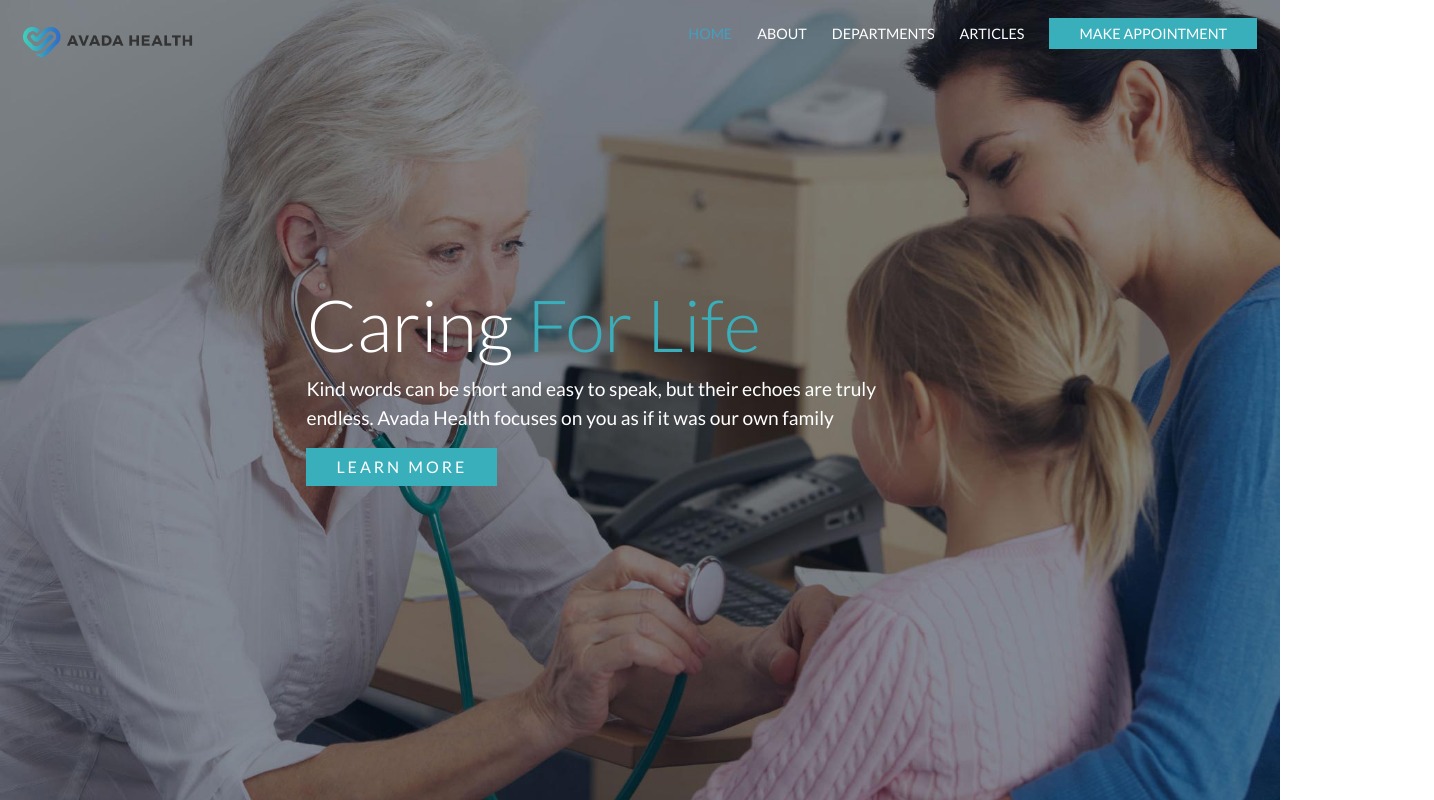
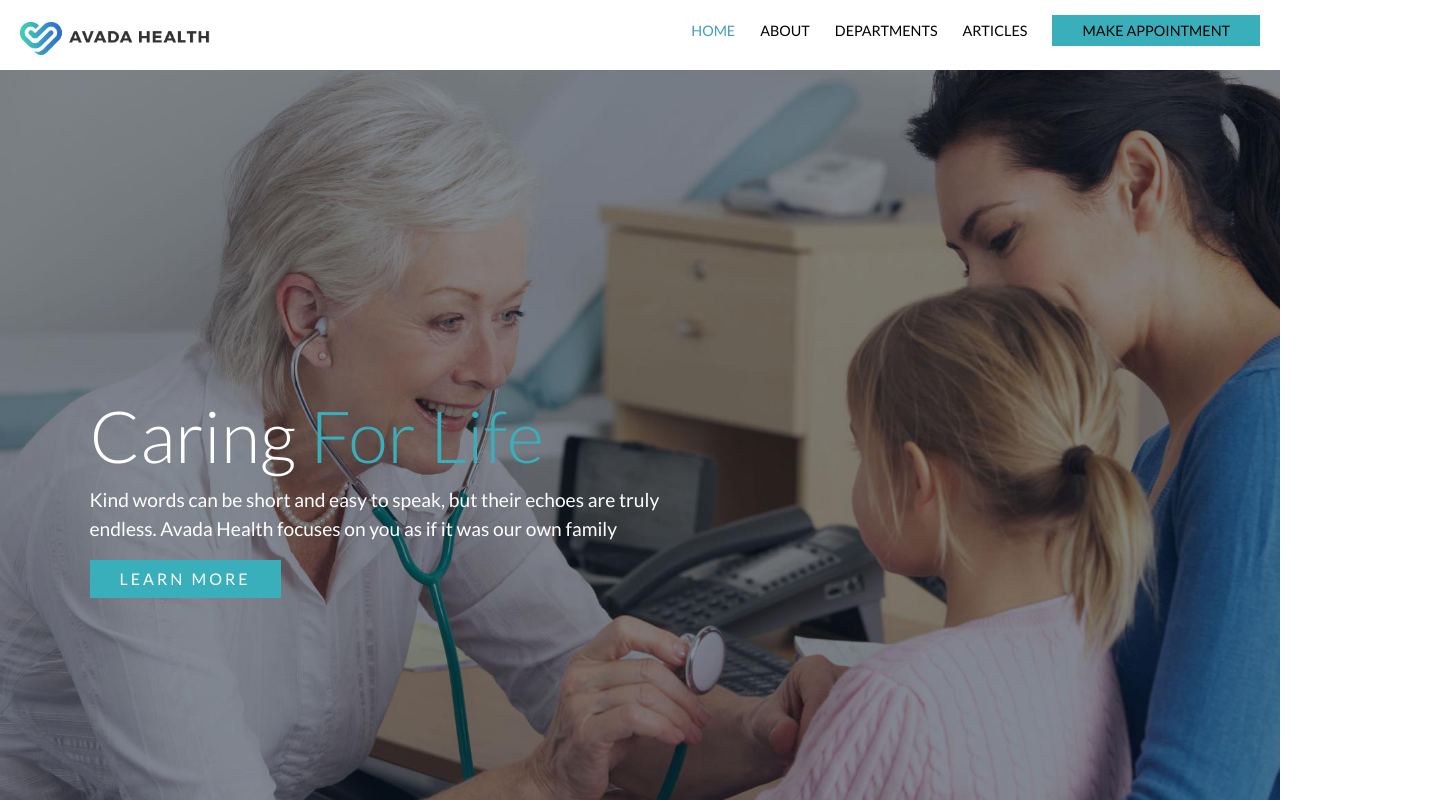
Before and after one commit to Clipper4rancione/proj-html-vuejs, a Vue app: page / in a window 1280 px wide. Shown: the top 800 px of the page, 1434 px wide, since content can reach past the window. Built offline with nearby package versions, Linux system fonts and the light colour scheme; a small style sheet from the web is missing.

Commit message:
removed positioning on header and jumbotron

```diff
--- a/src/components/AppHeader.vue
+++ b/src/components/AppHeader.vue
@@ -8,6 +8,7 @@
     <header>
         <!-- Logo -->
         <!-- Menu navigazione dinamico -->
+        <div class="h-wrapper">
             <div class="logo-area">
                 <img src="../assets/img/medical_logo_1x_dark.png" alt="">
             </div>
@@ -25,6 +26,7 @@
                         </a></li>
                 </ul>
             </div>
+        </div>
     </header>
 </template>
 
@@ -32,23 +34,21 @@
 <style lang="scss" scoped>
 
     header {
-        position: sticky;
-        top: 0;
-        left: 0;
-        padding: 23px;
-        overflow: hidden;
-        display: flex;
-        justify-content: space-between;
-        align-items: center;
-        z-index: 999;
+        height: 70px;
 
+        .h-wrapper{
+            width: 100%;
+            padding: 20px;
+            display: flex;
+            justify-content: space-between;
+            align-items: center;
+        }
         .nav-header-active{
             color: #449ebf;
         }
 
             .logo-area{
-                height: 100%;
-                width: 170px;
+                width: 190px;
 
                 img{
                     width: 100%;
@@ -59,6 +59,7 @@
             ul{
                 list-style: none;
                 display: flex;
+                align-items: center;
 
                 li{
                     margin-left: 25px;
@@ -66,7 +67,7 @@
                     font-size: 0.9rem;
 
                     a{
-                        color: white;
+                        color: black;
                     }
                 }
             }
--- a/src/components/AppJumbo.vue
+++ b/src/components/AppJumbo.vue
@@ -5,8 +5,8 @@
 </script>
 
 <template>
-    <section id="jumbotron">
-        <div class="container d-flex align-items-center">
+    <section id="jumbotron" class="d-flex align-items-center">
+        <div class="container d-flex align-items-center justify-content-center">
             <div class="row">
                 <div class="col-7">
                     <h1>Caring <span>For Life</span></h1>
@@ -23,9 +23,6 @@
 
 <style lang="scss" scoped>
     #jumbotron{
-        position: absolute;
-        top: 0;
-        left: 0;
         width: 100%;
         height: 850px;
         background-image: url('../assets/img/header-image-homepage.jpg');
@@ -35,9 +32,6 @@
         color: white;
     }
     .container{
-        position: absolute;
-        top: 33%;
-        left: 23%;
 
         h1{
             font-weight: 300;
```
